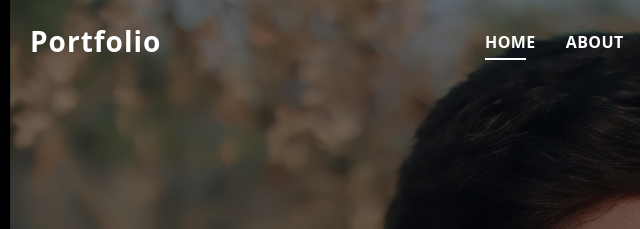
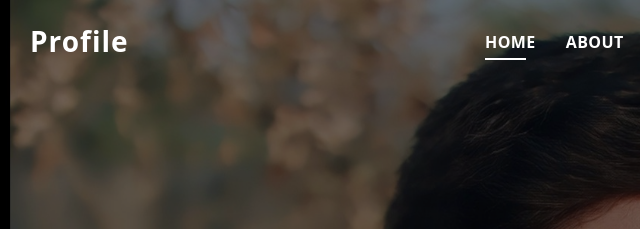
Before and after one commit to praveenbandaru07/personal, a plain HTML site: page index.html in a window 1280 px wide. Shown: the top 229 px of the page, 52-692 px from the left. Drawn offline with Linux system fonts and the light colour scheme.

Commit message:
Update index.html

```diff
--- a/index.html
+++ b/index.html
@@ -36,7 +36,7 @@
   <header id="header" class="fixed-top">
     <div class="container d-flex align-items-center justify-content-between">
 
-      <h1 class="logo"><a href="index.html">Portfolio</a></h1>
+      <h1 class="logo"><a href="index.html">Profile</a></h1>
       <!-- Uncomment below if you prefer to use an image logo -->
       <!-- <a href="index.html" class="logo"><img src="assets/img/logo.png" alt="" class="img-fluid"></a>-->
 
```
